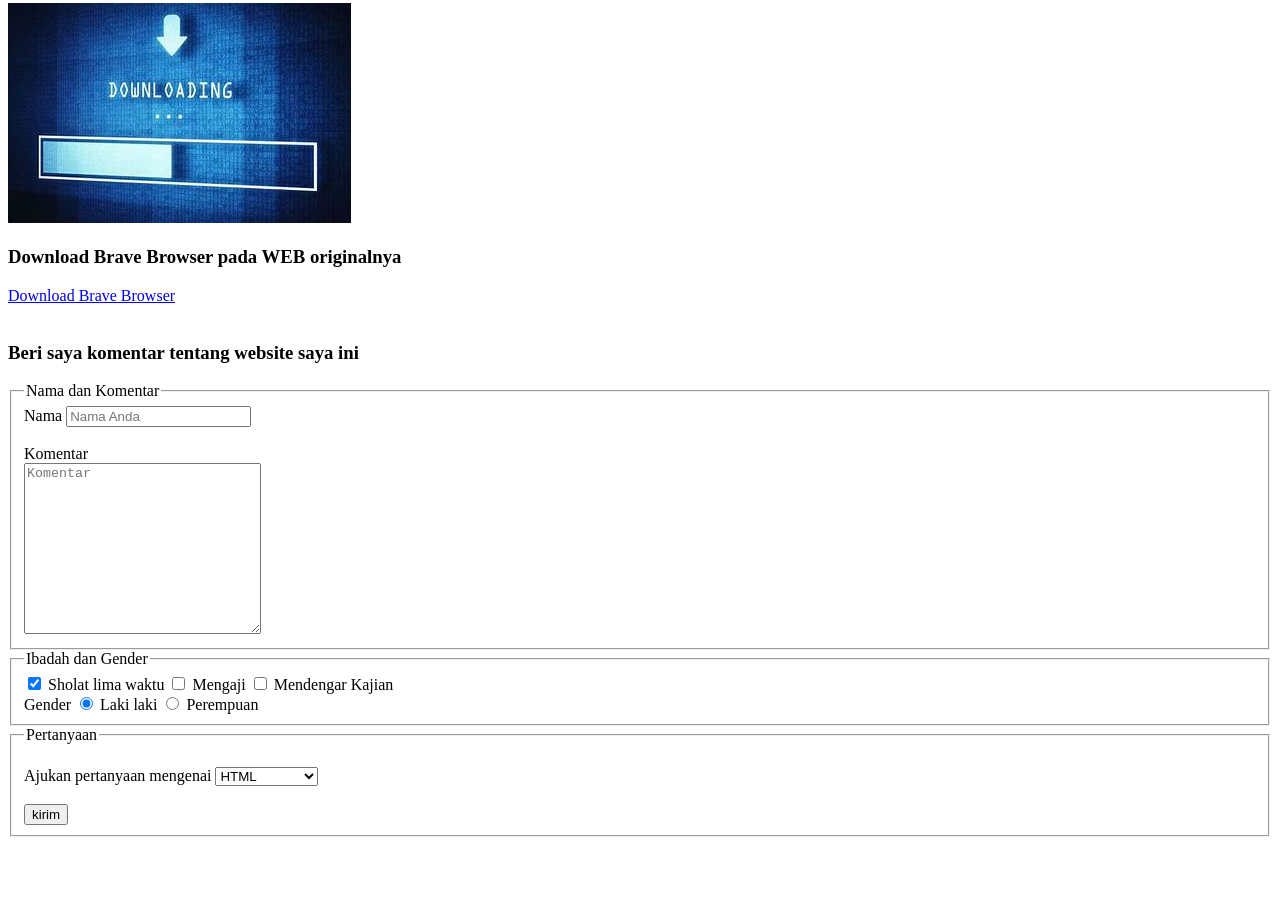
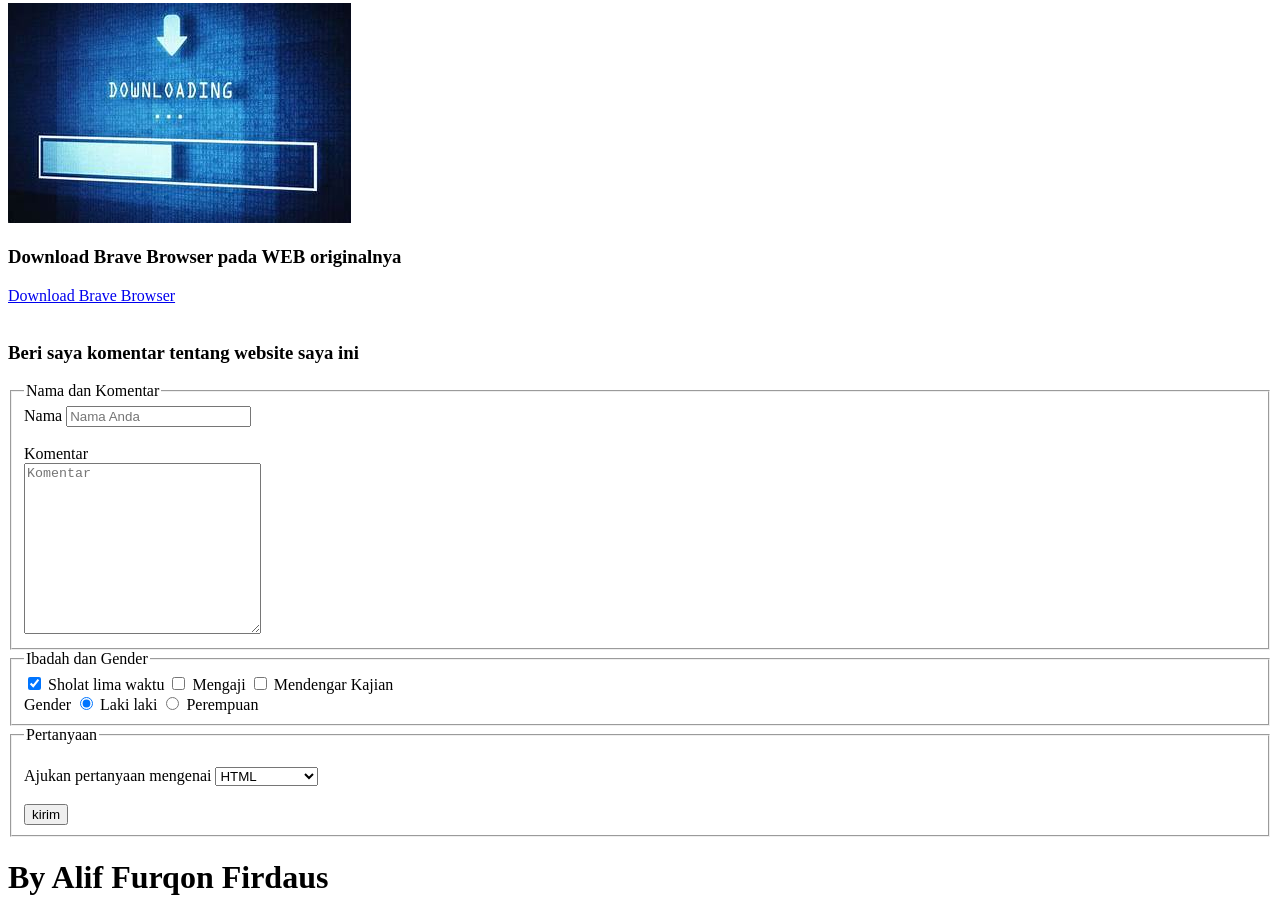
Before and after one commit to GreattitudE113/Website-personal, a plain HTML site: page index.html in a window 1280 px wide. Shown: the part 1388-2305 px from the top of the page. Before the commit the page ends 2233 px from the top, so only its background shows below. Drawn offline with Linux system fonts and the light colour scheme.

Commit message:
Update index.html

```diff
--- a/index.html
+++ b/index.html
@@ -115,5 +115,6 @@
                 </fieldset>
             </form>
         </div>
+        <h1>By Alif Furqon Firdaus</h1>
     </body>
 </html>
```
